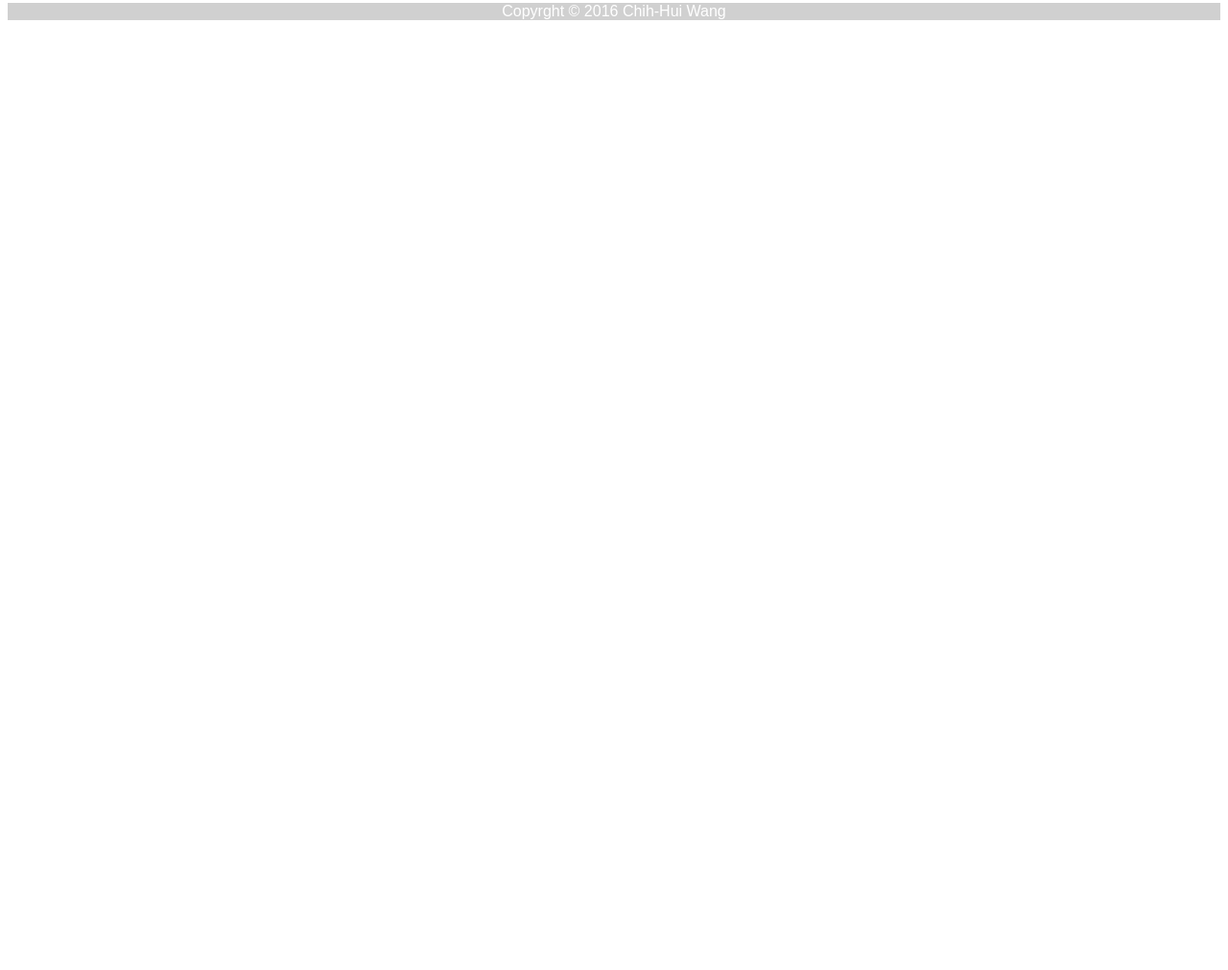
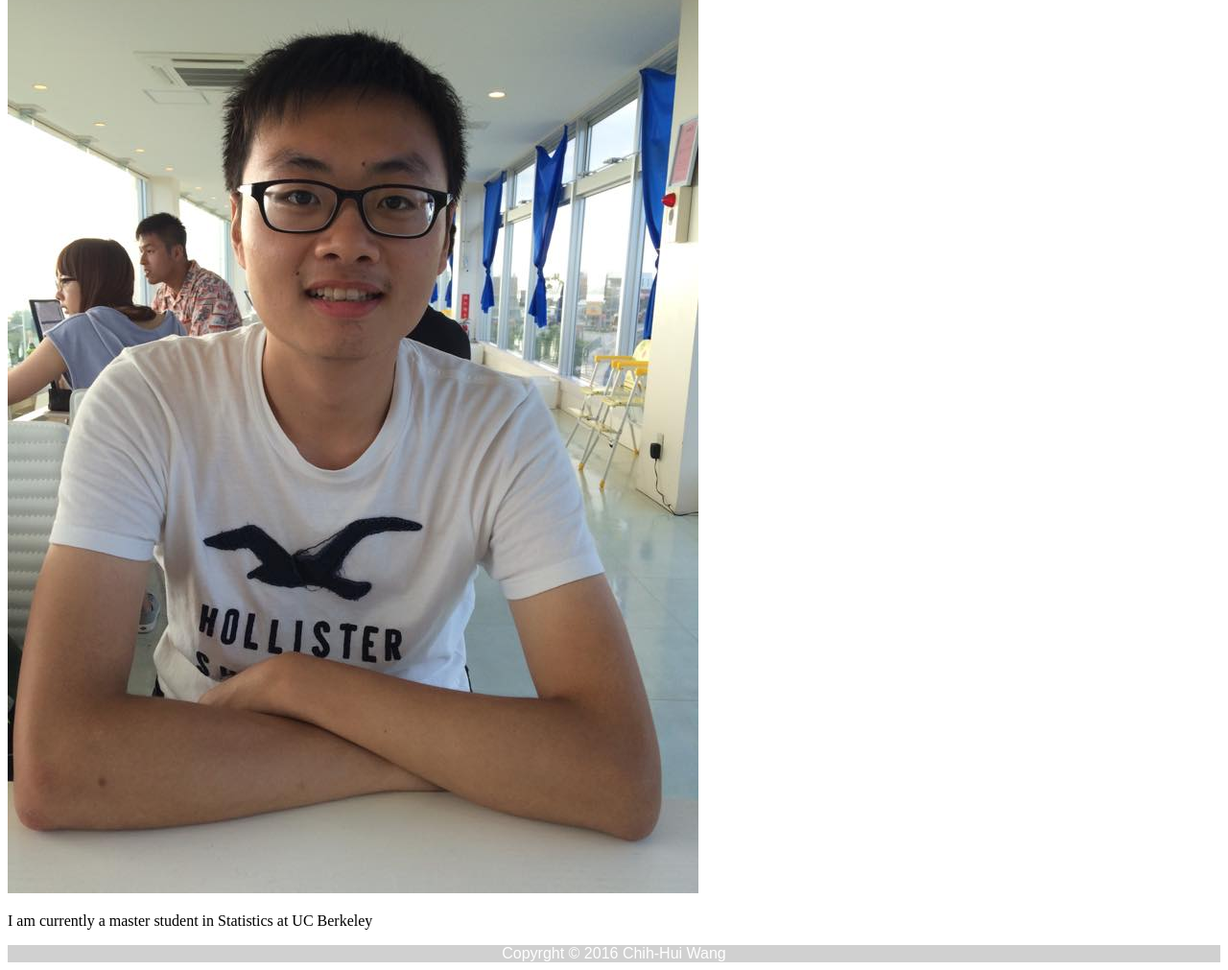
Before and after one commit to jJasonWang/jJasonWang.github.io, a plain HTML site: page index.html in a window 1280 px wide. Shown: the part 155-1166 px from the top of the page at 96% size. Before the commit the page ends 800 px from the top, so only its background shows below. Drawn offline with Linux system fonts and the light colour scheme.

Commit message:
Update Profile

```diff
--- a/index.html
+++ b/index.html
@@ -17,7 +17,16 @@
 		</nav>
 	</header>
 
-	<p>I am currently a master student in Statistics at UC Berkeley</p>
+	<br>
+
+	<div>
+		<img src="figures/profile_picture.jpg" alt="Profile Picture">
+	</div>
+
+	<div>
+		<p>I am currently a master student in Statistics at UC Berkeley</p>
+	</div>
+
 </body>
 
 <footer>
```
